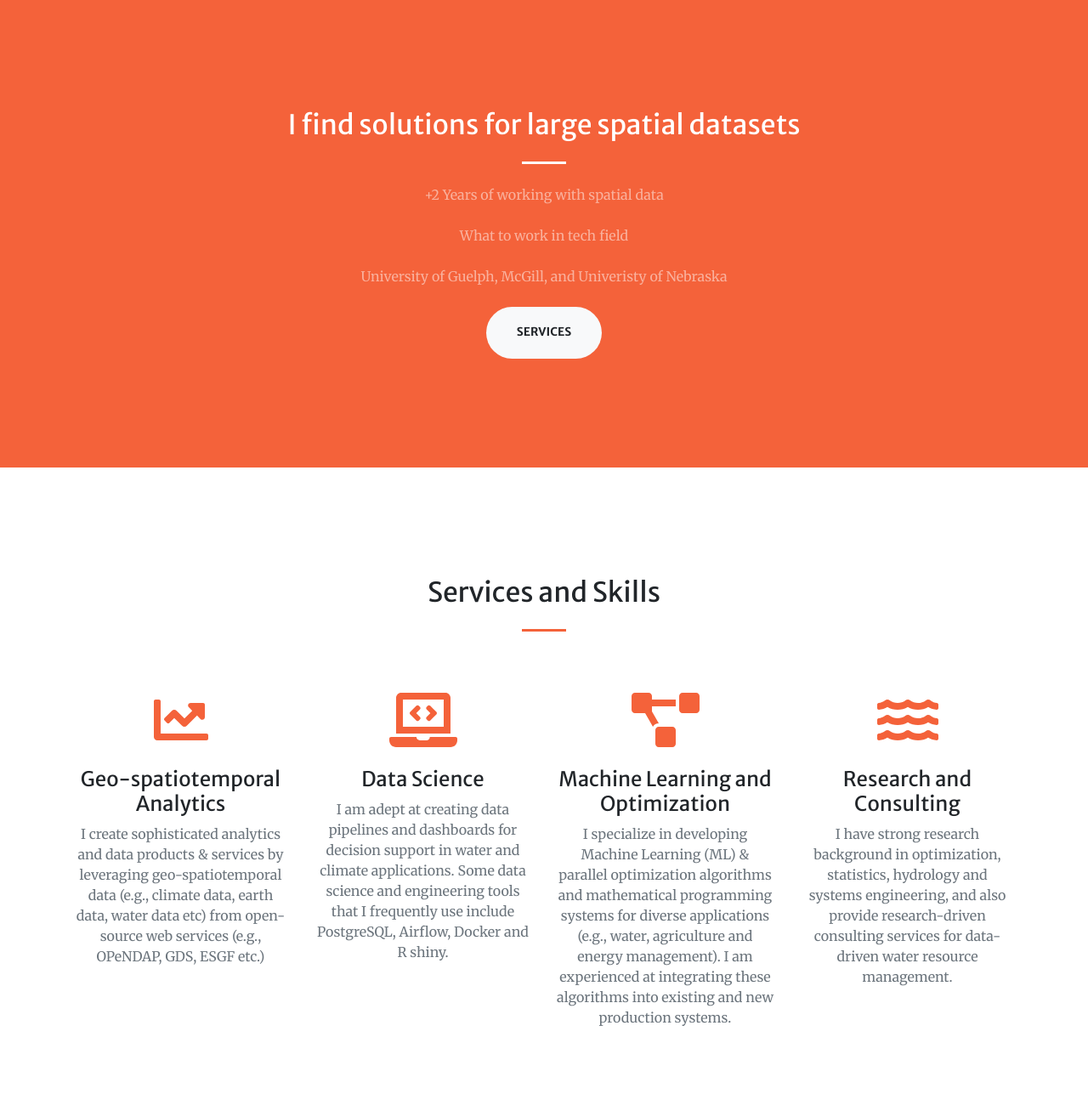
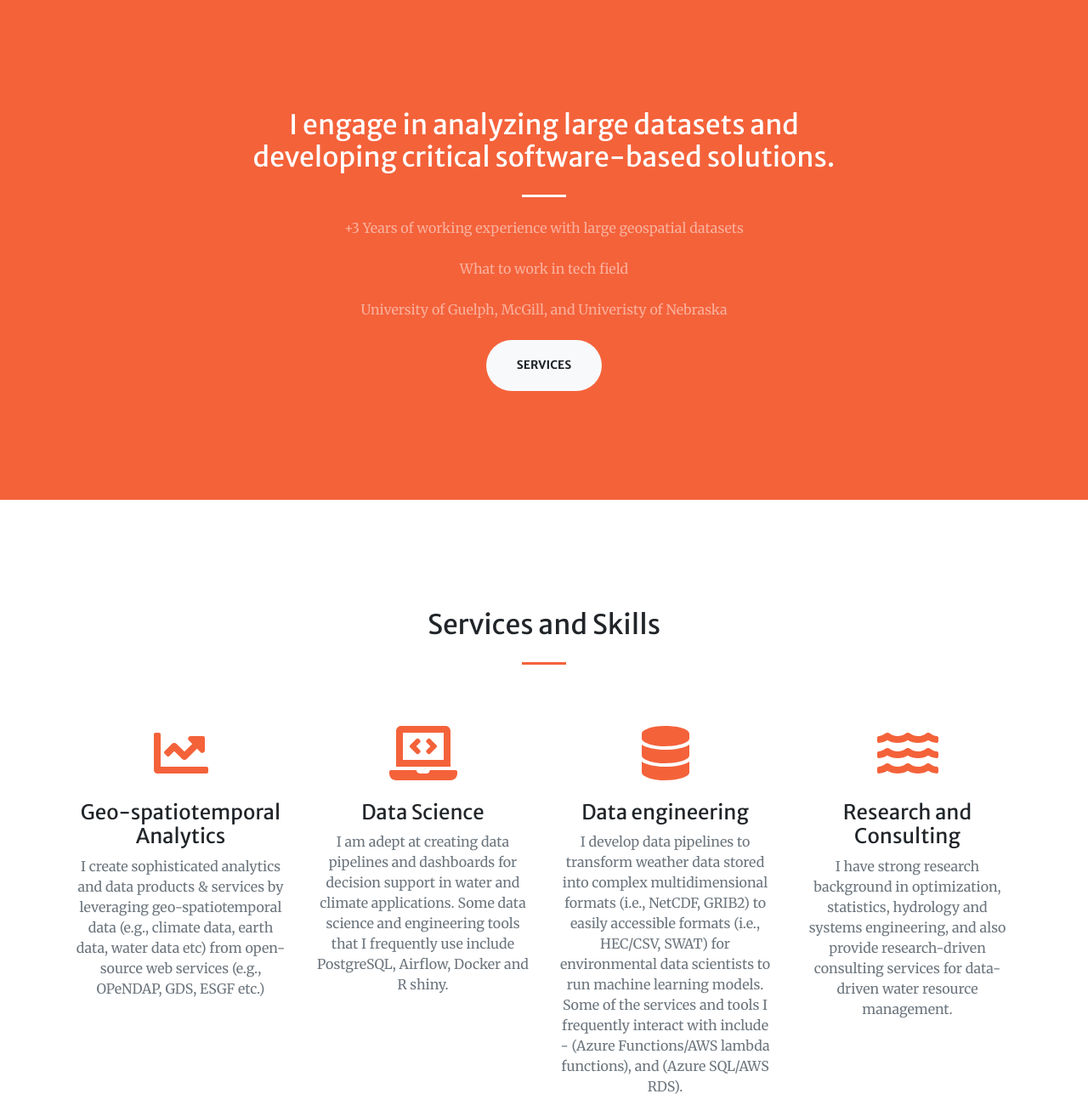
Before and after one commit to Steven-Mugisha/Mugisha_Portfolio, a plain HTML site: page mugisha_portfolio/index.html in a window 1280 px wide. Shown: the part 800-2100 px from the top of the page at 85% size. Drawn offline with nearby package versions, Linux system fonts and the light colour scheme.

Commit message:
Services and Skills

```diff
--- a/mugisha_portfolio/index.html
+++ b/mugisha_portfolio/index.html
@@ -54,9 +54,9 @@
             <div class="container">
                 <div class="row justify-content-center">
                     <div class="col-lg-8 text-center">
-                        <h2 class="text-white mt-0"> I find solutions for large spatial datasets </h2>
+                        <h2 class="text-white mt-0"> I engage in analyzing large datasets and developing critical software-based solutions. </h2>
                         <hr class="divider light my-4" />
-                        <p class="text-white-50 mb-4"> +2 Years of working with spatial data </p>
+                        <p class="text-white-50 mb-4"> +3 Years of working experience with large geospatial datasets </p>
                         <p class="text-white-50 mb-4"> What to work in tech field </p>
                         <p class="text-white-50 mb-4"> University of Guelph, McGill, and Univeristy of Nebraska </p>
                         <a class="btn btn-light btn-xl js-scroll-trigger" href="#services">Services</a>
@@ -88,9 +88,12 @@
                     </div>
                     <div class="col-lg-3 col-md-6 text-center">
                         <div class="mt-5">
-                            <i class="fas fa-4x fa-project-diagram text-primary mb-4"></i>
-                            <h3 class="h4 mb-2">Machine Learning and Optimization</h3>
-                            <p class="text-muted mb-0">I specialize in developing Machine Learning (ML) & parallel optimization algorithms and mathematical programming systems for diverse applications (e.g., water, agriculture and energy management). I am experienced at integrating these algorithms into existing and new production systems. </p>
+                            <i class="fas fa-4x fa-database  text-primary mb-4"></i>
+                            <!-- <i class="fa-thin fa-database"></i> -->
+                            <h3 class="h4 mb-2">Data engineering</h3>
+                            <p class="text-muted mb-0">I develop data pipelines to transform weather data stored into complex multidimensional formats (i.e., NetCDF, GRIB2) to easily accessible formats (i.e., HEC/CSV, SWAT) for environmental data scientists to run machine learning models.
+                                Some of the services and tools I frequently interact with include - (Azure Functions/AWS lambda functions), and (Azure SQL/AWS RDS).
+                            </p>
                         </div>
                     </div>
                     <div class="col-lg-3 col-md-6 text-center">
```
Also changed, not shown: mugisha_portfolio/assets/img/favicon.ico.
